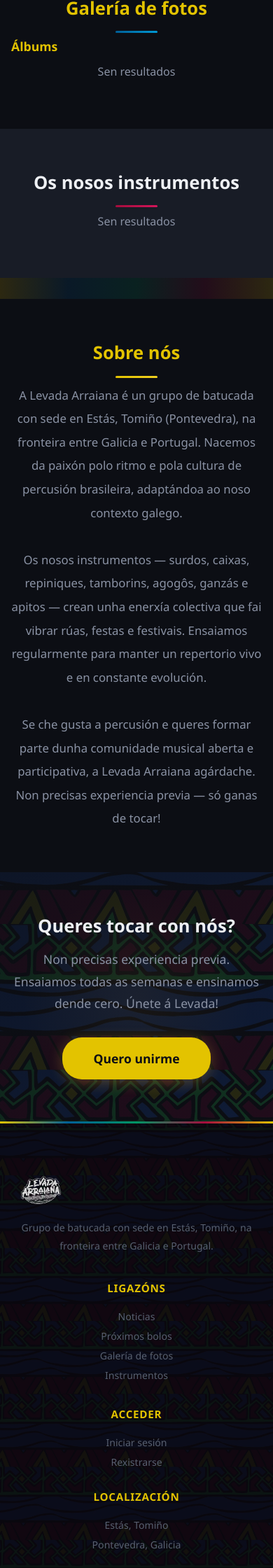
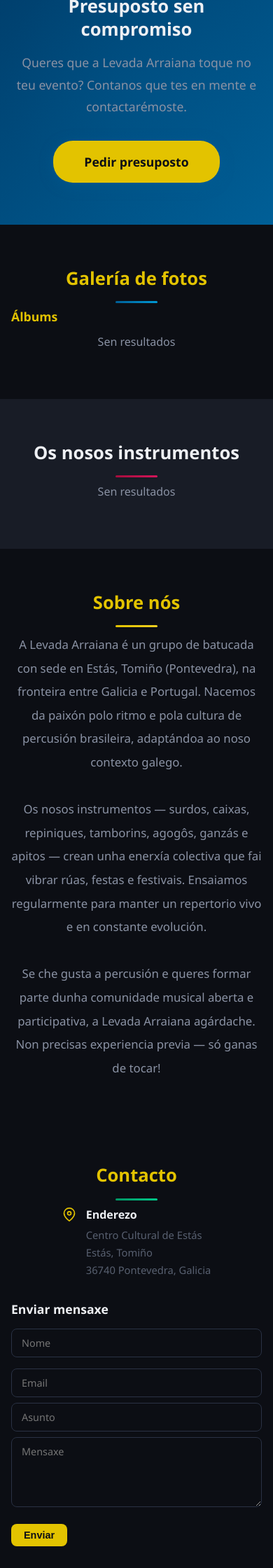
Before and after one commit to jobeb/levadaarraiana, a PHP site: page /Levadaarraiana/ in a window 390 px wide. Shown: the part 1800-4040 px from the top of the page at 70% size. Run offline with PHP 8.4, Linux system fonts and the light colour scheme; data comes from the database, SQL or seed files in the repository; both versions use the stored data as it was after the commit; data that the repository does not hold is empty; some libraries are stand-ins or nearby versions.

Commit message:
Add contacto section, landing bg options, ensaios attendance requests, UI improvements
- Contacto: new landing section with contact form, Google Maps embed, dynamic email/phone from config
- Landing backgrounds: add bg_size (cover/contain/auto/custom px), bg_repeat, bg_position options per section
- Landing: remove hardcoded hero pattern image, apply bg_cor with configurable overlay for all sections
- Landing: section drag-and-drop reordering, max_items_mobile, max_fotos_destacadas
- Ensaios: "Solicitar asistir" button for non-socio users sends email to configured address
- Gallery: pin/pin2 photo frame styles, featured photos limit
- Dashboard: restrict stats and usuarios sidebar to socio-only
- Footer: add Fordema developer credit in landing and app footers
- Cache busting: add ?v= query params to CSS/JS includes in index.html and app.html

Co-Authored-By: Claude Opus 4.6 <noreply@anthropic.com>

```diff
--- a/api/index.php
+++ b/api/index.php
@@ -54,6 +54,7 @@ try {
         '/landing-seccions' => 'landing',
         '/solicitude'    => 'solicitude',
         '/solicitudes-bolos' => 'solicitudes_bolos',
+        '/contacto'      => 'contacto',
         '/backup'        => 'backup',
         '/youtube'       => 'youtube',
     ];
--- a/assets/css/components.css
+++ b/assets/css/components.css
@@ -87,6 +87,9 @@
 }
 .card:hover {
     box-shadow: var(--shadow);
+}
+.landing-sec-card.dragging {
+    opacity: 0.5;
 }
 .card-header {
     display: flex;
--- a/assets/css/public.css
+++ b/assets/css/public.css
@@ -699,6 +694,73 @@
 #instrumentos-pub h2::after { background: linear-gradient(90deg, var(--accent-magenta), #d4155a); }
 #bolos-pasados-pub h2::after { background: linear-gradient(90deg, var(--secondary), #0098d4); }
 #sobre-nos h2::after { background: linear-gradient(90deg, var(--primary), #f0d020); }
+#contacto-pub h2::after { background: linear-gradient(90deg, var(--accent-green), #00c88a); }
+
+/* ---- Contacto section ---- */
+.contacto-info {
+    display: flex;
+    justify-content: center;
+    gap: var(--gap-xl);
+    flex-wrap: wrap;
+    margin-bottom: var(--gap-xl);
+}
+.contacto-item {
+    display: flex;
+    gap: 14px;
+    align-items: flex-start;
+}
+.contacto-item svg {
+    flex-shrink: 0;
+    margin-top: 2px;
+    color: var(--primary);
+}
+.contacto-item strong {
+    display: block;
+    margin-bottom: 4px;
+    color: var(--text);
+}
+.contacto-item p {
+    color: var(--text-muted);
+    font-size: 0.92rem;
+    line-height: 1.7;
+    margin: 0;
+}
+.contacto-item a {
+    color: var(--primary);
+}
+.contacto-item a:hover {
+    text-decoration: underline;
+}
+.contacto-grid {
+    display: grid;
+    grid-template-columns: 1fr 1fr;
+    gap: var(--gap-xl);
+    align-items: start;
+}
+.contacto-map iframe {
+    width: 100%;
+    min-height: 400px;
+}
+.contacto-form h3 {
+    margin-bottom: var(--gap);
+    color: var(--text);
+    font-size: 1.1rem;
+}
+.contacto-form .form-control {
+    width: 100%;
+    margin-bottom: var(--gap-sm);
+}
+.contacto-form textarea.form-control {
+    resize: vertical;
+    min-height: 100px;
+}
+.contacto-form-row {
+    display: flex;
+    gap: var(--gap-sm);
+}
+.contacto-form .btn {
+    margin-top: var(--gap-sm);
+}
 
 /* Alternate section backgrounds */
 .pub-section-alt {
--- a/assets/css/responsive.css
+++ b/assets/css/responsive.css
@@ -16,6 +16,9 @@
     .app-main {
         margin-left: 0;
         padding-top: 62px;
+    }
+    .app-footer {
+        margin-left: 0;
     }
     .hamburger {
         display: block;
@@ -74,6 +77,12 @@
     .overlay-card {
         padding: var(--gap);
         max-width: 95%;
+    }
+    .contacto-grid {
+        grid-template-columns: 1fr;
+    }
+    .contacto-form-row {
+        flex-direction: column;
     }
     .pub-footer-grid {
         grid-template-columns: 1fr;
--- a/assets/js/app.js
+++ b/assets/js/app.js
@@ -259,6 +259,7 @@ function _showCalendarDayPopup(date, events) {
         votacion: '<svg width="14" height="14" viewBox="0 0 24 24" fill="none" stroke="currentColor" stroke-width="2"><path d="M22 11.08V12a10 10 0 11-5.93-9.14"/><path d="M22 4L12 14.01l-3-3"/></svg>'
     };
     var _calRoutes = { ensaio: 'ensaios', bolo: 'bolos', noticia: 'noticias', votacion: 'votacions' };
+    var _isSocio = AppState.isSocio();
     events.forEach(function(ev) {
         var icon = _calIcons[ev.type] || _calIcons.noticia;
         var route = _calRoutes[ev.type] || 'dashboard';
@@ -271,6 +272,9 @@ function _showCalendarDayPopup(date, events) {
         if (ev.label) meta = (meta ? meta + ' · ' : '') + ev.label;
         if (meta) html += '<span class="cal-day-popup-hora">' + esc(meta) + '</span>';
         html += '</div>';
+        if (ev.type === 'ensaio' && !_isSocio) {
+            html += '<button class="btn btn-sm btn-primary" style="margin-left:auto;flex-shrink:0;font-size:0.75rem;padding:2px 8px" onclick="event.stopPropagation(); _closeCalendarPopup(); ensaiosSolicitarAsistencia(' + ev.id + ')">' + t('solicitar_asistir') + '</button>';
+        }
         html += '</div>';
     });
     html += '</div></div>';
--- a/assets/js/i18n.js
+++ b/assets/js/i18n.js
@@ -427,10 +427,26 @@ const TRANSLATIONS = {
     fondo_cor:          { gl:'Cor de fondo', es:'Color de fondo', pt:'Cor de fundo', en:'Background color' },
     parallax:           { gl:'Efecto parallax', es:'Efecto parallax', pt:'Efeito parallax', en:'Parallax effect' },
     overlay_opacidade:  { gl:'Opacidade do overlay', es:'Opacidad del overlay', pt:'Opacidade do overlay', en:'Overlay opacity' },
+    bg_tamano:          { gl:'Tamano do fondo', es:'Tamano del fondo', pt:'Tamanho do fundo', en:'Background size' },
+    bg_tamano_custom:   { gl:'Ancho (px)', es:'Ancho (px)', pt:'Largura (px)', en:'Width (px)' },
+    personalizado:      { gl:'Personalizado', es:'Personalizado', pt:'Personalizado', en:'Custom' },
+    bg_repeticion:      { gl:'Repeticion', es:'Repeticion', pt:'Repeticao', en:'Repeat' },
+    bg_posicion:        { gl:'Posicion', es:'Posicion', pt:'Posicao', en:'Position' },
     quitar_imaxe:       { gl:'Quitar imaxe', es:'Quitar imagen', pt:'Remover imagem', en:'Remove image' },
     quitar_video:       { gl:'Quitar video', es:'Quitar video', pt:'Remover video', en:'Remove video' },
     gardado:            { gl:'Gardado', es:'Guardado', pt:'Salvo', en:'Saved' },
     max_elementos:      { gl:'Max. elementos', es:'Max. elementos', pt:'Max. elementos', en:'Max. items' },
+    max_elementos_movil:{ gl:'Max. movil', es:'Max. movil', pt:'Max. movel', en:'Max. mobile' },
+    solicitar_asistir:{ gl:'Solicitar asistir', es:'Solicitar asistir', pt:'Solicitar presenca', en:'Request attendance' },
+    confirmar_solicitar_asistencia:{ gl:'Enviar solicitude de asistencia?', es:'Enviar solicitud de asistencia?', pt:'Enviar pedido de presenca?', en:'Send attendance request?' },
+    solicitude_asistencia_enviada:{ gl:'Solicitude enviada', es:'Solicitud enviada', pt:'Pedido enviado', en:'Request sent' },
+    desarrollada_por:{ gl:'Desenvolvida por', es:'Desarrollada por', pt:'Desenvolvida por', en:'Developed by' },
+    contacto:{ gl:'Contacto', es:'Contacto', pt:'Contacto', en:'Contact' },
+    enderezo:{ gl:'Enderezo', es:'Dirección', pt:'Morada', en:'Address' },
+    enviar_mensaxe:{ gl:'Enviar mensaxe', es:'Enviar mensaje', pt:'Enviar mensagem', en:'Send message' },
+    asunto:{ gl:'Asunto', es:'Asunto', pt:'Assunto', en:'Subject' },
+    mensaxe:{ gl:'Mensaxe', es:'Mensaje', pt:'Mensagem', en:'Message' },
+    mensaxe_enviada:{ gl:'Mensaxe enviada correctamente', es:'Mensaje enviado correctamente', pt:'Mensagem enviada com sucesso', en:'Message sent successfully' },
 
     // ---- Traduccions i18n ----
     traduccions:        { gl:'Traducións', es:'Traducciones', pt:'Traduções', en:'Translations' },
@@ -456,6 +472,8 @@ const TRANSLATIONS = {
     sol_converter_bolo: { gl:'Converter en bolo', es:'Convertir en bolo', pt:'Converter em bolo', en:'Convert to gig' },
     cliente:            { gl:'Cliente', es:'Cliente', pt:'Cliente', en:'Client' },
     importe:            { gl:'Importe', es:'Importe', pt:'Montante', en:'Amount' },
+    orden_gardado:      { gl:'Orde gardada', es:'Orden guardado', pt:'Ordem salva', en:'Order saved' },
+    max_fotos_destacadas:{ gl:'Max. fotos destacadas', es:'Max. fotos destacadas', pt:'Max. fotos em destaque', en:'Max. featured photos' },
 };
 
 function t(key) {
--- a/assets/js/public.js
+++ b/assets/js/public.js
@@ -129,10 +129,13 @@ function _pubShowInstrumento(id) {
     _pubShowDetail(imgHtml, bodyHtml);
 }
 
-// Helper: get max_items for a section (0 = unlimited)
+// Helper: get max_items for a section (0 = unlimited), mobile-aware
 function _pubMaxItems(secId) {
     var cfg = _landingCfg[secId];
-    return (cfg && cfg.max_items) ? cfg.max_items : 0;
+    if (!cfg) return 0;
+    var isMobile = window.innerWidth < 768;
+    if (isMobile && cfg.max_items_mobile > 0) return cfg.max_items_mobile;
+    return cfg.max_items || 0;
 }
 
 // Helper: render a "Ver mais" button if items were truncated
@@ -147,7 +150,10 @@ function _pubVerMaisBtn(gridId, secId, total, shown) {
 // Expand section: show all items (remove limit)
 function _pubExpandSection(gridId, secId) {
     // Temporarily set max_items to 0 (unlimited) and re-render that section
-    if (_landingCfg[secId]) _landingCfg[secId].max_items = 0;
+    if (_landingCfg[secId]) {
+        _landingCfg[secId].max_items = 0;
+        _landingCfg[secId].max_items_mobile = 0;
+    }
 
     var grid = document.getElementById(gridId);
     if (!grid) return;
@@ -451,6 +457,9 @@ function _pubRenderFotosDestacadas(albums) {
         var j = Math.floor(Math.random() * (s + 1));
         var tmp = favFotos[s]; favFotos[s] = favFotos[j]; favFotos[j] = tmp;
     }
+    // Apply max featured photos limit
+    var maxDest = (_landingCfg['galeria'] && _landingCfg['galeria'].max_fotos_destacadas) || 0;
+    if (maxDest > 0) favFotos = favFotos.slice(0, maxDest);
     var favUrls = favFotos.map(function(f) { return f.src; });
     container.innerHTML = '<h3 class="pub-fotos-destacadas-title reveal">' + t('fotos_destacadas') + '</h3>' +
         '<div class="pub-fotos-destacadas stagger-children">' +
@@ -458,7 +467,7 @@ function _pubRenderFotosDestacadas(albums) {
             var angle = Math.round(Math.random() * 8 - 4);
             var sizes = ['size-xl','size-sm','size-lg','size-md','size-xl','size-sm','size-wide'];
             var sizeClass = sizes[Math.floor(Math.random() * sizes.length)];
-            var frames = ['frame-polaroid','frame-clean','frame-tape','frame-tape2','frame-tape3','frame-rounded','frame-thin','frame-shadow','frame-vintage','frame-torn'];
+            var frames = ['frame-polaroid','frame-clean','frame-tape','frame-tape2','frame-tape3','frame-pin','frame-pin2','frame-rounded','frame-thin','frame-shadow','frame-vintage','frame-torn'];
             var frameClass = frames[Math.floor(Math.random() * frames.length)];
             var m = Math.round(Math.random() * 24 - 10);
             var y = Math.round(Math.random() * 44 - 22);
@@ -476,6 +485,17 @@ function _pubRenderFotosDestacadas(albums) {
                 var col = tapeColors[Math.floor(Math.random() * tapeColors.length)];
                 tapeVars += ';--t' + ti + '-ca:' + col[0] + ';--t' + ti + '-cb:' + col[1];
             }
+            // Generar color aleatorio para chinchetas
+            var pinColors = [
+                ['#e84040','#991a1a'],  // rojo
+                ['#3b8bdb','#1a5a99'],  // azul
+                ['#4caf50','#2e7d32'],  // verde
+                ['#ff9800','#e65100'],  // naranja
+                ['#e3c300','#b8960a'],  // dorado
+                ['#9c27b0','#6a1b80']   // morado
+            ];
+            var pc = pinColors[Math.floor(Math.random() * pinColors.length)];
+            tapeVars += ';--pin-ca:' + pc[0] + ';--pin-cb:' + pc[1];
             var tape3Extra = (frameClass === 'frame-tape3') ? '<span class="tape-3rd"></span>' : '';
             return '<div class="pub-foto-destacada ' + sizeClass + ' ' + frameClass + '" style="--rot:' + angle + 'deg;--m:' + m + 'px;--y:' + y + 'px' + tapeVars + '" onclick="openLightbox([' +
                 favUrls.map(function(u) { return "'" + u + "'"; }).join(',') + '],' + i + ')">' +
@@ -498,9 +518,36 @@ function _pubRenderFotosDestacadas(albums) {
 // Landing config keyed by section id (populated by _applyLandingBackgrounds)
 var _landingCfg = {};
 
+// Re-render sections when crossing mobile/desktop breakpoint
+var _pubWasMobile = window.innerWidth < 768;
+window.addEventListener('resize', (function() {
+    var timer;
+    return function() {
+        clearTimeout(timer);
+        timer = setTimeout(function() {
+            var isMobile = window.innerWidth < 768;
+            if (isMobile !== _pubWasMobile) {
+                _pubWasMobile = isMobile;
+                _pubRefreshLang();
+            }
+        }, 200);
+    };
+})());
+
 async function _applyLandingBackgrounds() {
     try {
         var seccions = await api('/landing-seccions').catch(function() { return []; });
+
+        // Reorder sections in DOM based on API order
+        var parent = document.getElementById('pub-content');
+        if (parent) {
+            var footer = parent.querySelector('footer');
+            seccions.forEach(function(s) {
+                var el = document.querySelector('[data-landing-section="' + s.id + '"]');
+                if (el && el !== parent.firstElementChild) parent.insertBefore(el, footer);
+            });
+        }
+
         seccions.forEach(function(s) {
             _landingCfg[s.id] = s;
             var el = document.querySelector('[data-landing-section="' + s.id + '"]');
@@ -528,18 +575,28 @@ async function _applyLandingBackgrounds() {
                     bg.appendChild(video);
                 } else if (s.bg_imaxe) {
                     bg.style.backgroundImage = 'url(' + uploadUrl(s.bg_imaxe) + ')';
+                    bg.style.backgroundSize = s.bg_size || 'cover';
+                    bg.style.backgroundRepeat = s.bg_repeat || 'no-repeat';
+                    bg.style.backgroundPosition = s.bg_position || 'center';
                 }
                 el.prepend(bg);
-
-                // Overlay
-                var ov = document.createElement('div');
-                ov.className = 'landing-overlay';
-                ov.style.setProperty('--overlay-opacity', s.overlay_opacidade || 0.7);
-                el.insertBefore(ov, bg.nextSibling);
             }
 
-            // For hero: hide original ::before pattern if custom bg is set
-            if (s.id === 'hero' && (s.bg_imaxe || s.bg_video)) {
+            // Overlay (for image/video AND color-only)
+            if (s.bg_imaxe || s.bg_video || s.bg_cor) {
+                var existing = el.querySelector('.landing-overlay');
+                if (!existing) {
+                    var ov = document.createElement('div');
+                    ov.className = 'landing-overlay';
+                    ov.style.setProperty('--overlay-opacity', s.overlay_opacidade != null ? s.overlay_opacidade : 0.7);
+                    var bgEl = el.querySelector('.landing-bg');
+                    if (bgEl) el.insertBefore(ov, bgEl.nextSibling);
+                    else el.prepend(ov);
+                }
+            }
+
+            // For hero: hide original ::before when any custom bg is set
+            if (s.id === 'hero' && (s.bg_imaxe || s.bg_video || s.bg_cor)) {
                 el.classList.add('hero-custom-bg');
             }
         });
@@ -731,16 +788,60 @@ async function loadPublicContent() {
         // Instrumentos (dynamic from API)
         _renderInstrumentCards();
 
-        // Sobre nos
+        // Sobre nos + Contacto
         try {
             const cfg = await api('/config');
             const key = 'sobre_nos_' + AppState.lang;
             const txt = cfg[key] || cfg['sobre_nos_gl'] || '';
             const sn = document.getElementById('pub-sobre-nos');
             if (sn) sn.innerHTML = nl2br(txt);
+
+            // Contacto: email y telefono from config
+            var emailEl = document.getElementById('contacto-email');
+            if (emailEl && cfg.email_dest) {
+                emailEl.innerHTML = '<a href="mailto:' + esc(cfg.email_dest) + '">' + esc(cfg.email_dest) + '</a>';
+            } else if (emailEl) {
+                document.getElementById('contacto-email-row').style.display = 'none';
+            }
+            var telEl = document.getElementById('contacto-tel');
+            if (telEl && cfg.fiscal_telefono) {
+                telEl.textContent = cfg.fiscal_telefono;
+            } else if (telEl) {
+                document.getElementById('contacto-tel-row').style.display = 'none';
+            }
         } catch (e) { /* ignore */ }
 
     } catch (err) {
         console.error('Error loading public content:', err);
     }
 }
+
+// ---- Contacto form ----
+function _enviarContacto(e) {
+    e.preventDefault();
+    var btn = document.getElementById('contacto-submit-btn');
+    var oldText = btn.textContent;
+    btn.disabled = true;
+    btn.textContent = '...';
+
+    var data = {
+        nome: document.getElementById('contacto-nome').value.trim(),
+        email: document.getElementById('contacto-form-email').value.trim(),
+        asunto: document.getElementById('contacto-asunto').value.trim(),
+        mensaxe: document.getElementById('contacto-mensaxe').value.trim()
+    };
+
+    api('/contacto', { method: 'POST', body: data })
+        .then(function() {
+            document.getElementById('contacto-form').reset();
+            toast(t('mensaxe_enviada'), 'success');
+        })
+        .catch(function(err) {
+            toast(err.message || 'Error', 'error');
+        })
+        .finally(function() {
+            btn.disabled = false;
+            btn.textContent = oldText;
+        });
+    return false;
+}
--- a/index.html
+++ b/index.html
@@ -5,19 +5,19 @@
     <meta name="viewport" content="width=device-width, initial-scale=1.0">
     <title>Levada Arraiana — Batucada de Estás, Tomiño</title>
     <link rel="icon" href="assets/img/favicon.jpg">
-    <link rel="stylesheet" href="assets/css/variables.css">
-    <link rel="stylesheet" href="assets/css/base.css">
-    <link rel="stylesheet" href="assets/css/components.css">
-    <link rel="stylesheet" href="assets/css/public.css">
-    <link rel="stylesheet" href="assets/css/responsive.css">
+    <link rel="stylesheet" href="assets/css/variables.css?v=2">
+    <link rel="stylesheet" href="assets/css/base.css?v=2">
+    <link rel="stylesheet" href="assets/css/components.css?v=2">
+    <link rel="stylesheet" href="assets/css/public.css?v=2">
+    <link rel="stylesheet" href="assets/css/responsive.css?v=2">
 </head>
 <body>
 
 <!-- Public nav -->
 <nav class="pub-nav" id="pub-nav">
-    <div class="logo">
+    <a href="#" class="logo" onclick="window.scrollTo({top:0,behavior:'smooth'});return false">
         <img src="assets/img/logo-white.png" alt="Levada Arraiana">
-    </div>
+    </a>
     <button class="pub-nav-toggle" id="pub-nav-toggle" onclick="togglePubNav()">
         <span class="hamburger-line"></span>
         <span class="hamburger-line"></span>
@@ -29,6 +29,7 @@
         <a href="#galeria-pub" data-i18n="galeria">Galeria</a>
         <a href="#instrumentos-pub" data-i18n="instrumentos">Instrumentos</a>
         <a href="#sobre-nos" data-i18n="sobre_nos_landing">Sobre nos</a>
+        <a href="#contacto-pub" data-i18n="contacto">Contacto</a>
         <a href="#" class="btn btn-primary btn-sm pub-join-btn" onclick="showJoinOverlay();return false" data-i18n="quero_unirme">Quero unirme</a>
         <a href="#" class="btn-outline pub-auth-btn" onclick="showOverlay('login');return false" data-i18n="acceder">Acceder</a>
         <a href="#" class="btn btn-primary btn-sm pub-auth-btn" onclick="showOverlay('register');return false" data-i18n="rexistro">Rexistro</a>
@@ -317,6 +318,53 @@
         </div>
     </section>
 
+    <!-- Contacto -->
+    <div data-landing-section="contacto">
+    <section class="pub-section" id="contacto-pub">
+        <h2 class="reveal"><span data-i18n="contacto">Contacto</span></h2>
+        <div class="contacto-info reveal">
+            <div class="contacto-item">
+                <svg width="20" height="20" viewBox="0 0 24 24" fill="none" stroke="currentColor" stroke-width="2"><path d="M21 10c0 7-9 13-9 13s-9-6-9-13a9 9 0 0118 0z"/><circle cx="12" cy="10" r="3"/></svg>
+                <div>
+                    <strong data-i18n="enderezo">Enderezo</strong>
+                    <p>Centro Cultural de Estás<br>Estás, Tomiño<br>36740 Pontevedra, Galicia</p>
+                </div>
+            </div>
+            <div class="contacto-item" id="contacto-email-row">
+                <svg width="20" height="20" viewBox="0 0 24 24" fill="none" stroke="currentColor" stroke-width="2"><rect width="20" height="16" x="2" y="4" rx="2"/><path d="m22 7-8.97 5.7a1.94 1.94 0 01-2.06 0L2 7"/></svg>
+                <div>
+                    <strong>Email</strong>
+                    <p id="contacto-email"></p>
+                </div>
+            </div>
+            <div class="contacto-item" id="contacto-tel-row">
+                <svg width="20" height="20" viewBox="0 0 24 24" fill="none" stroke="currentColor" stroke-width="2"><path d="M22 16.92v3a2 2 0 01-2.18 2 19.79 19.79 0 01-8.63-3.07 19.5 19.5 0 01-6-6A19.79 19.79 0 012.12 4.18 2 2 0 014.11 2h3a2 2 0 012 1.72c.127.96.361 1.903.7 2.81a2 2 0 01-.45 2.11L8.09 9.91a16 16 0 006 6l1.27-1.27a2 2 0 012.11-.45c.907.339 1.85.573 2.81.7A2 2 0 0122 16.92z"/></svg>
+                <div>
+                    <strong data-i18n="telefono">Teléfono</strong>
+                    <p id="contacto-tel"></p>
+                </div>
+            </div>
+        </div>
+        <div class="contacto-grid reveal">
+            <form class="contacto-form" id="contacto-form" onsubmit="return _enviarContacto(event)">
+                <h3 data-i18n="enviar_mensaxe">Enviar mensaxe</h3>
+                <div class="contacto-form-row">
+                    <input type="text" class="form-control" id="contacto-nome" data-i18n-placeholder="nome" placeholder="Nome" required>
+                    <input type="email" class="form-control" id="contacto-form-email" data-i18n-placeholder="email" placeholder="Email" required>
+                </div>
+                <input type="text" class="form-control" id="contacto-asunto" data-i18n-placeholder="asunto" placeholder="Asunto">
+                <textarea class="form-control" id="contacto-mensaxe" rows="4" data-i18n-placeholder="mensaxe" placeholder="Mensaxe" required></textarea>
+                <button type="submit" class="btn btn-primary" id="contacto-submit-btn" data-i18n="enviar">Enviar</button>
+            </form>
+            <div class="contacto-map">
+                <iframe src="https://maps.google.com/maps?q=41.9744,-8.7619&z=17&output=embed"
+                    width="100%" height="400" style="border:0;border-radius:var(--radius)" allowfullscreen loading="lazy"
+                    referrerpolicy="no-referrer-when-downgrade"></iframe>
+            </div>
+        </div>
+    </section>
+    </div>
+
     <!-- Footer -->
     <footer class="pub-footer">
         <div class="pub-footer-grid">
@@ -329,7 +377,8 @@
                 <a href="#noticias-pub" data-i18n="noticias">Noticias</a><br>
                 <a href="#bolos-pub" data-i18n="proximos_bolos">Proximos bolos</a><br>
                 <a href="#galeria-pub" data-i18n="galeria_fotos">Galeria de fotos</a><br>
-                <a href="#instrumentos-pub" data-i18n="instrumentos">Instrumentos</a>
+                <a href="#instrumentos-pub" data-i18n="instrumentos">Instrumentos</a><br>
+                <a href="#contacto-pub" data-i18n="contacto">Contacto</a>
             </div>
             <div class="pub-footer-col">
                 <h4 data-i18n="acceder">Acceder</h4>
@@ -345,16 +394,20 @@
         </div>
         <div class="pub-footer-bottom">
             &copy; 2026 Levada Arraiana — Estas, Tomino (Galicia)
+            <div class="footer-dev">
+                <span data-i18n="desarrollada_por">Desenvolvida por</span>
+                <a href="https://www.fordema.es" target="_blank" rel="noopener"><img src="assets/img/fordema.png" alt="Fordema" class="footer-dev-logo"></a>
+            </div>
         </div>
     </footer>
 </div>
 
-<script src="assets/js/config.js"></script>
-<script src="assets/js/state.js"></script>
-<script src="assets/js/utils.js"></script>
-<script src="assets/js/i18n.js"></script>
-<script src="assets/js/auth.js"></script>
-<script src="assets/js/public.js"></script>
+<script src="assets/js/config.js?v=2"></script>
+<script src="assets/js/state.js?v=2"></script>
+<script src="assets/js/utils.js?v=2"></script>
+<script src="assets/js/i18n.js?v=3"></script>
+<script src="assets/js/auth.js?v=2"></script>
+<script src="assets/js/public.js?v=2"></script>
 <script>
     // ---- Mobile nav toggle ----
     function togglePubNav() {
```
Also changed, not shown: other parts of assets/css/public.css (+87 -5 lines), api/modules/contacto.php (added, +49 -0 lines), api/modules/ensaios.php (+36 -0 lines), api/modules/landing.php (+43 -3 lines), app.html (+11 -3 lines), assets/css/layout.css (+28 -0 lines), assets/js/modules/configuracion.js (+114 -3 lines), assets/js/modules/ensaios.js (+36 -3 lines), sql/schema.sql (+10 -4 lines), assets/img/fordema.png (added).
